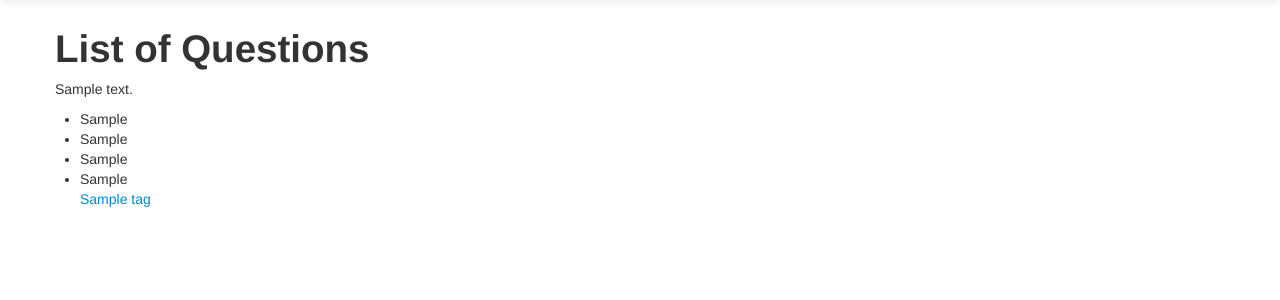
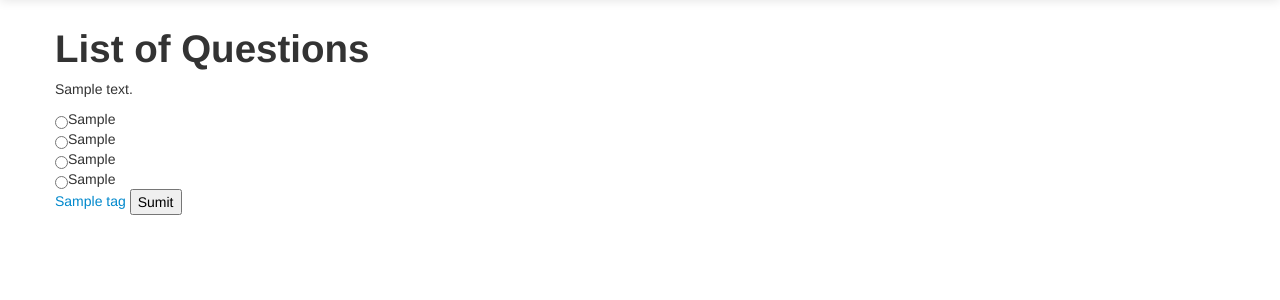
Before and after one commit to mycareerguru/oquize, a Django app: template templates/quize/user_page.html in a window 1280 px wide. Shown: the part 41-341 px from the top of the page. Run offline with Django 3.2, Linux system fonts and the light colour scheme; the template is opened without the code that fills it: most values are stand-ins (such as "Sample title", 1, 10 or a date in 2020); some libraries are stand-ins or nearby versions.

Commit message:
Change look of question, add radio buttons and submit button to sumbit answer to server

```diff
--- a/templates/quize/questionlist.html
+++ b/templates/quize/questionlist.html
@@ -1,16 +1,18 @@
 {% if questions %}
 {% for q in questions %}
     <div class="question">
+        <form action="/answer" method="post">
         <p>{{ q.text }}</p>
-        <ul>
-        <li>{{ q.opt1 }}</li>
-        <li>{{ q.opt2 }}</li>
-        <li>{{ q.opt3 }}</li>
-        <li>{{ q.opt4 }}</li>
+
+        <div class="opt"><input type="radio" name="ans" value="1" />{{ q.opt1 }}</div>
+        <div class="opt"><input type="radio" name="ans" value="2" />{{ q.opt2 }}</div>
+        <div class="opt"><input type="radio" name="ans" value="3" />{{ q.opt3 }}</div>
+        <div class="opt"><input type="radio" name="ans" value="4" />{{ q.opt4 }}</div>
         {% for x in q.tag_set.all %}
             <a href="/tags/{{ x.name }}" > {{x.name}}</a>
         {% endfor %}
-        </ul>
+        <button>Sumit</button>
+        </form>
     </div>
 {% endfor %}
 {% else %}
```
